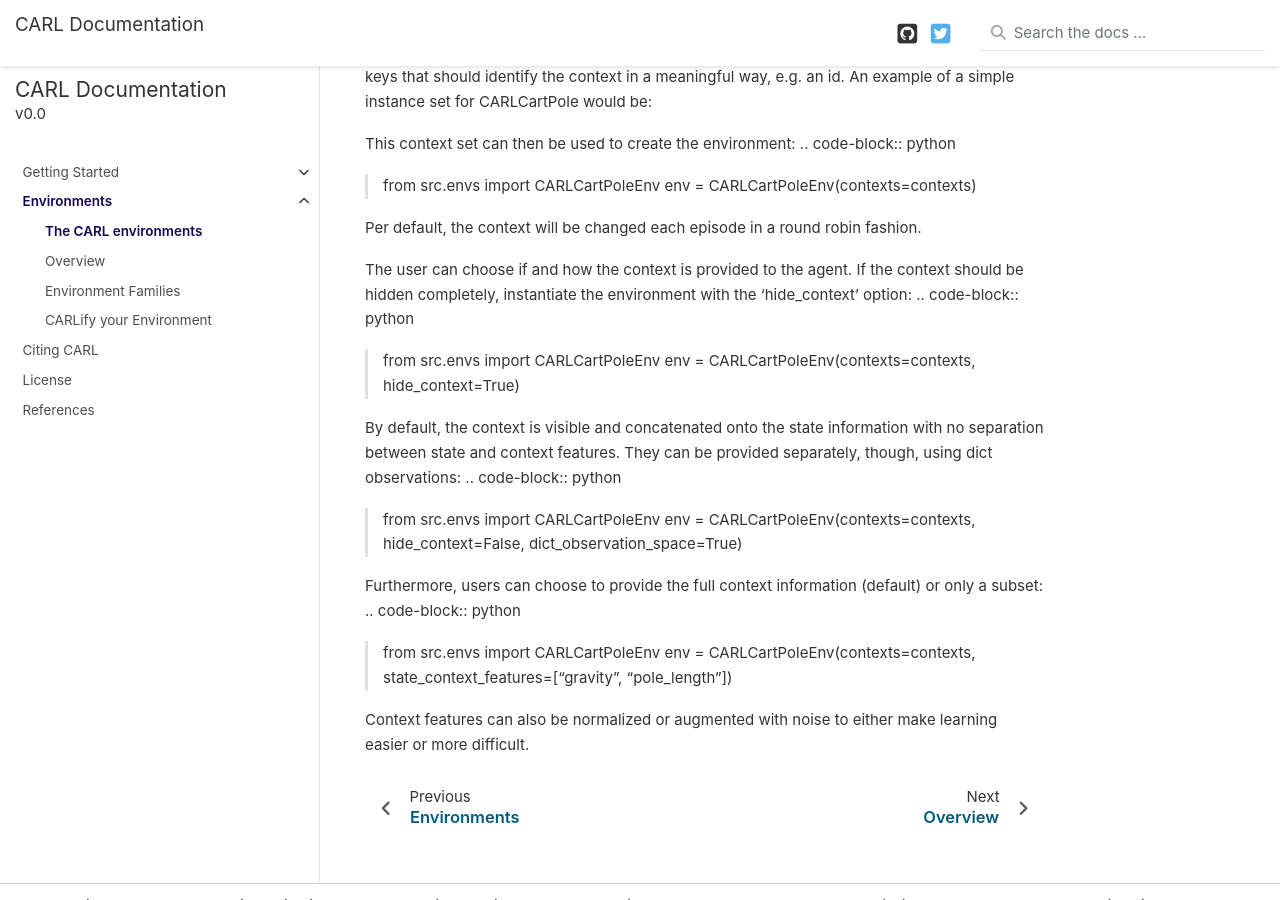
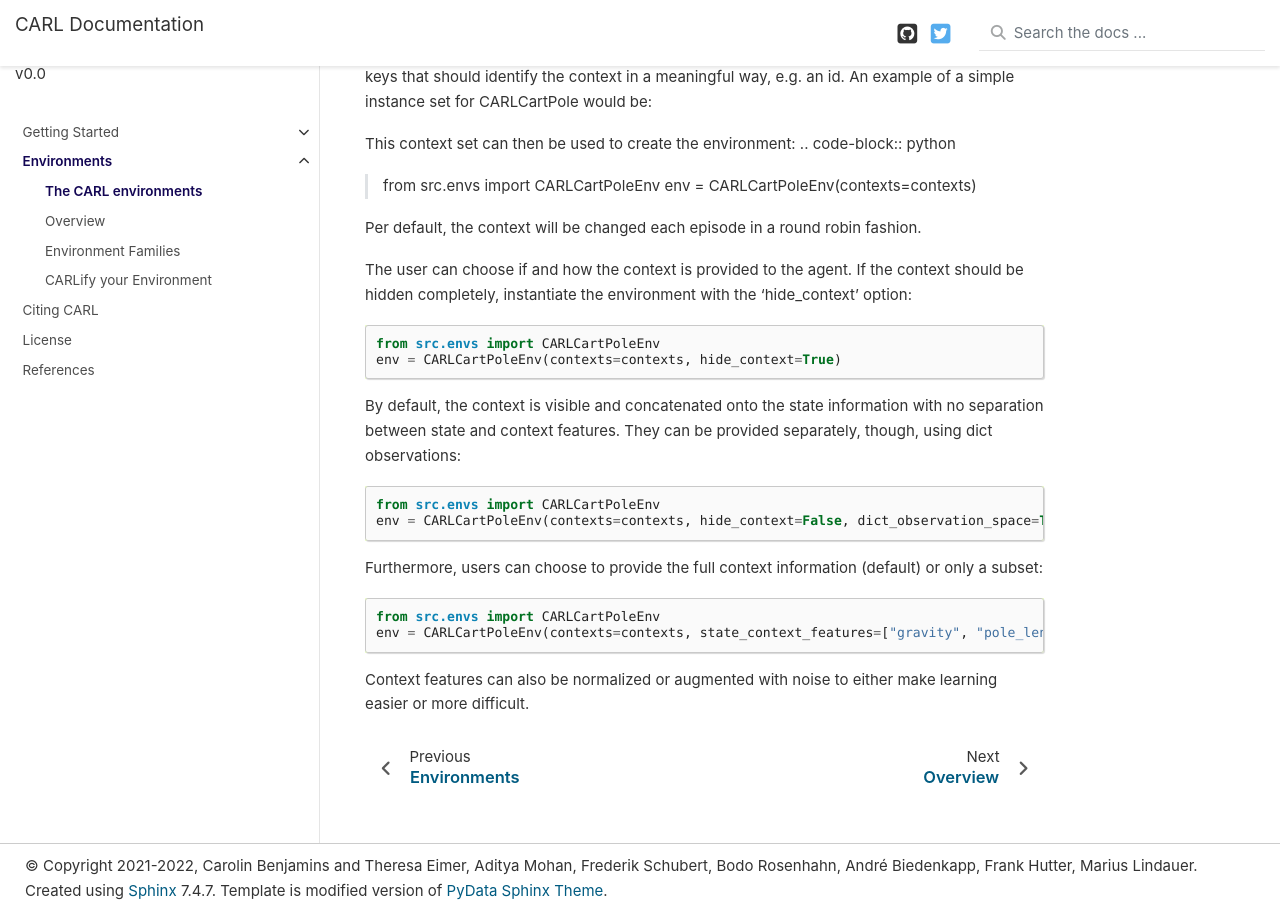
Before and after one commit to automl/CARL, a Sphinx documentation site: the page built from docs/source/environments/carl_env.rst, in a window 1280 px wide and 900 px high, scrolled down 459 px. Built offline with Sphinx 7.4.7, drawn with Linux system fonts in a browser that asks for light colours; nearby versions of some CDN libraries; library files that are not in the unit come from our copies.

Commit message:
code fixes

```diff
--- a/docs/source/environments/carl_env.rst
+++ b/docs/source/environments/carl_env.rst
@@ -42,20 +42,20 @@ fashion.
 The user can choose if and how the context is provided to the agent.
 If the context should be hidden completely, instantiate the environment
 with the 'hide_context' option:
-.. code-block:: python
+::
     from src.envs import CARLCartPoleEnv
     env = CARLCartPoleEnv(contexts=contexts, hide_context=True)
 
 By default, the context is visible and concatenated onto the state information
 with no separation between state and context features. They can be
 provided separately, though, using dict observations:
-.. code-block:: python
+::
     from src.envs import CARLCartPoleEnv
     env = CARLCartPoleEnv(contexts=contexts, hide_context=False, dict_observation_space=True)
 
 Furthermore, users can choose to provide the full context information (default)
 or only a subset:
-.. code-block:: python
+::
     from src.envs import CARLCartPoleEnv
     env = CARLCartPoleEnv(contexts=contexts, state_context_features=["gravity", "pole_length"])
 
```
Also changed, not shown: docs/source/getting_started/quickstart.rst (+5 -3 lines).
